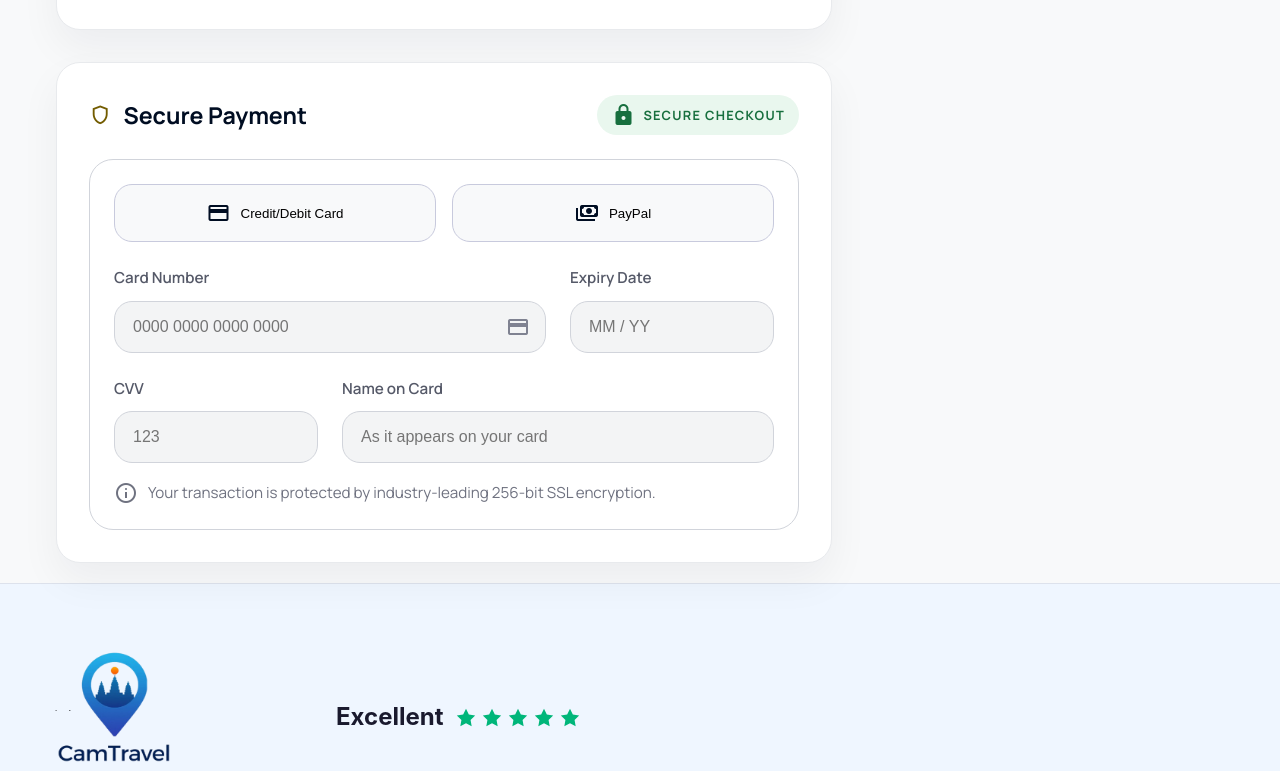
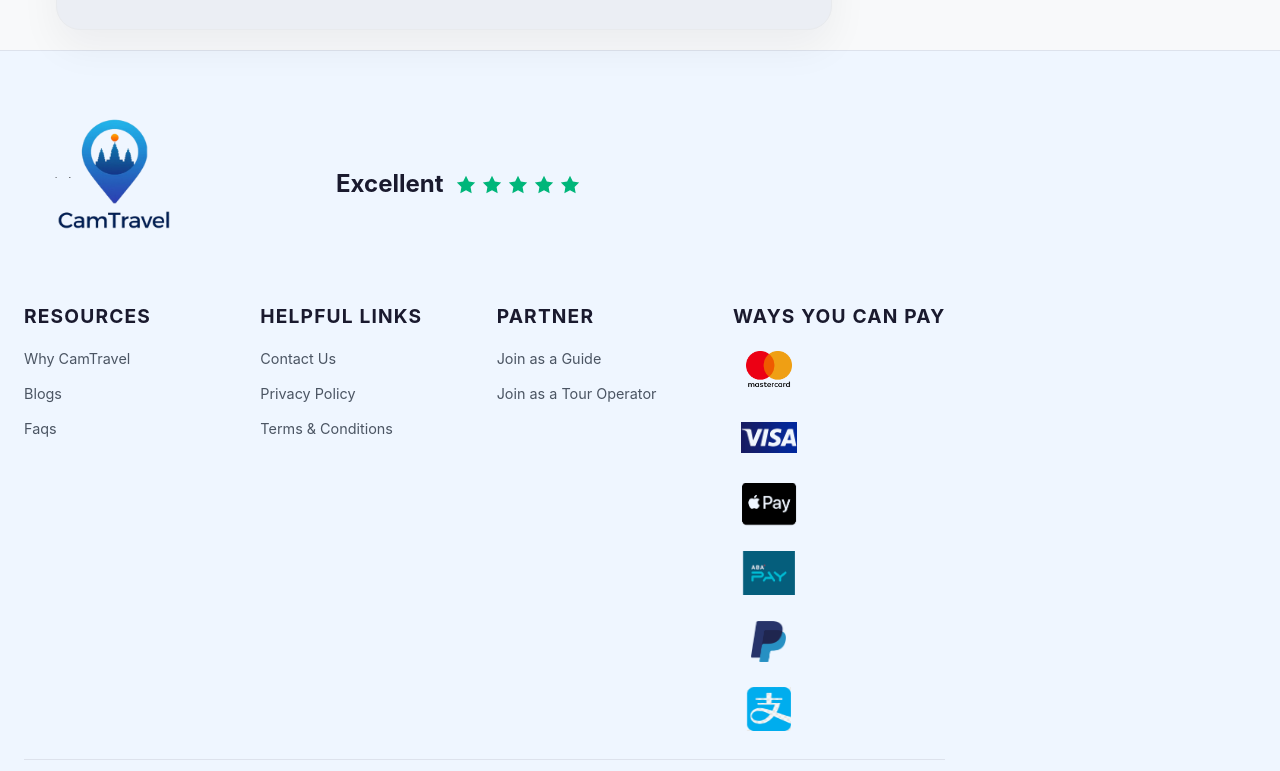
Before and after one commit to Hen-Sopanha/Web_Design_Tour-booking-System, a plain HTML site: page pages/booking.html in a window 1280 px wide. Shown: the part 1477-2248 px from the top of the page. Drawn offline with nearby package versions, Linux system fonts and the light colour scheme; files whose address does not match are found by name.

Commit message:
Booking page non complete

```diff
--- a/pages/booking.html
+++ b/pages/booking.html
@@ -15,15 +15,15 @@
     <style>
         :root {
             --bg: #f8f9fa;
-            --surface: #ffffff;
+            --surface:  #ebeef4;
             --surface-2: #f3f4f5;
             --surface-border: #e1e3e4;
             --text: #191c1d;
             --text-muted: #6f7280;
             --text-strong: #0a2342;
             --primary: #000d22;
-            --secondary: #735c00;
-            --secondary-light: #fed65b;
+            --secondary: #203bd3;
+            --secondary-light: #eae6d9;
             --accent: #0a2342;
             --success: #0f5132;
             --shadow: 0 24px 60px rgba(15, 23, 42, 0.08);
@@ -630,8 +630,8 @@
                         </div>
                     </section>
                 </div>
-                <div class="card card-inner" style="margin-top: 32px;">
-                    <section>
+                <!-- <div class="card card-inner" style="margin-top: 32px;"> -->
+                    <!-- <section>
                         <div style="display:flex; justify-content:space-between; align-items:center; margin-bottom:24px; flex-wrap:wrap; gap:12px;">
                             <h2 class="section-title" style="margin:0;"><span class="material-symbols-outlined">shield</span>Secure Payment</h2>
                             <div class="top-badge"><span class="material-symbols-outlined" style="font-variation-settings:'FILL' 1;">lock</span>Secure Checkout</div>
@@ -667,8 +667,8 @@
                                 Your transaction is protected by industry-leading 256-bit SSL encryption.
                             </div>
                         </div>
-                    </section>
-                </div>
+                    </section> -->
+                <!-- </div> -->
             </div>
             <div style="position:sticky; top:3px; align-self:start; display:flex; flex-direction:column; gap:30px;">
                 <div class="summary-card card">
```
